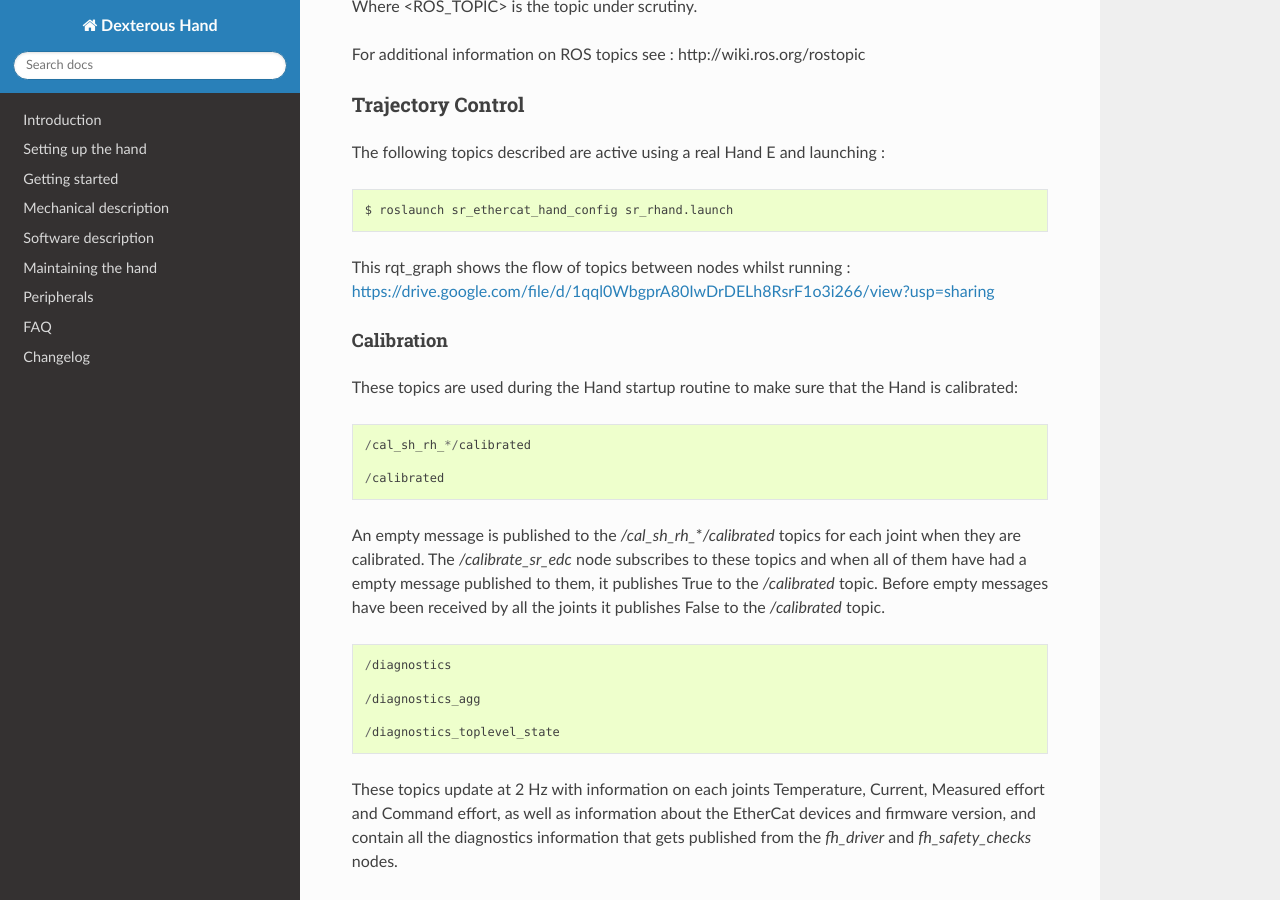
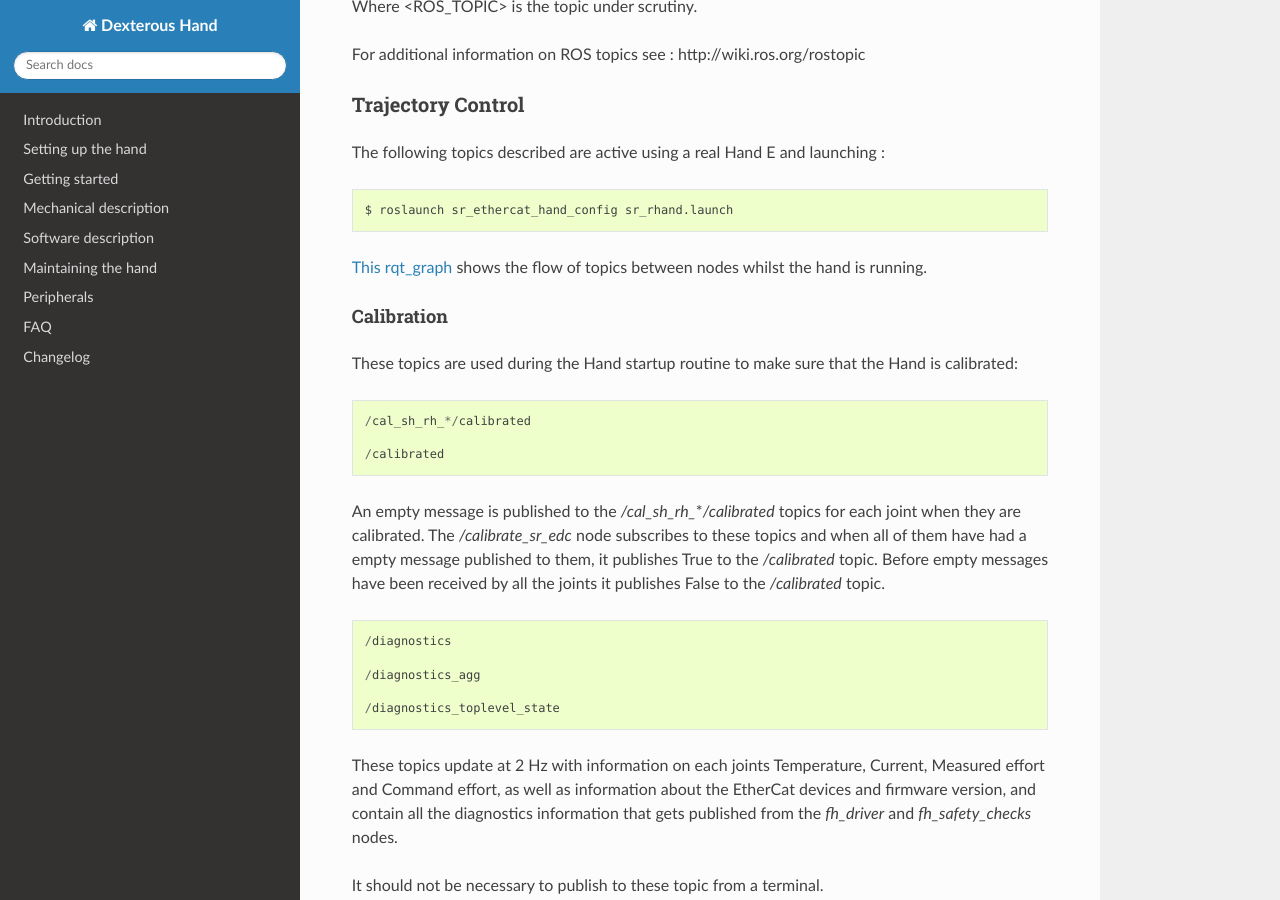
Before and after one commit to shadow-robot/sr_dexterous_hand_documentation, a Sphinx documentation site: the page built from docs/user_guide/3_getting_started.md, in a window 1280 px wide and 900 px high, scrolled down 15062 px. Built offline with Sphinx 7.4.7 and the Read the Docs theme 2.0.0, drawn with Linux system fonts in a browser that asks for light colours.

````diff
--- a/docs/user_guide/3_getting_started.md
+++ b/docs/user_guide/3_getting_started.md
@@ -470,7 +470,7 @@
 $ roslaunch sr_ethercat_hand_config sr_rhand.launch
 ```
 
-This rqt_graph shows the flow of topics between nodes whilst running : <https://drive.google.com/file/d/1qql0WbgprA80IwDrDELh8RsrF1o3i266/view?usp=sharing>
+[This rqt_graph](https://drive.google.com/file/d/1qql0WbgprA80IwDrDELh8RsrF1o3i266/view?usp=sharing) shows the flow of topics between nodes whilst the hand is running.
 
 #### Calibration
 These topics are used during the Hand startup routine to make sure that the Hand is calibrated:
````
